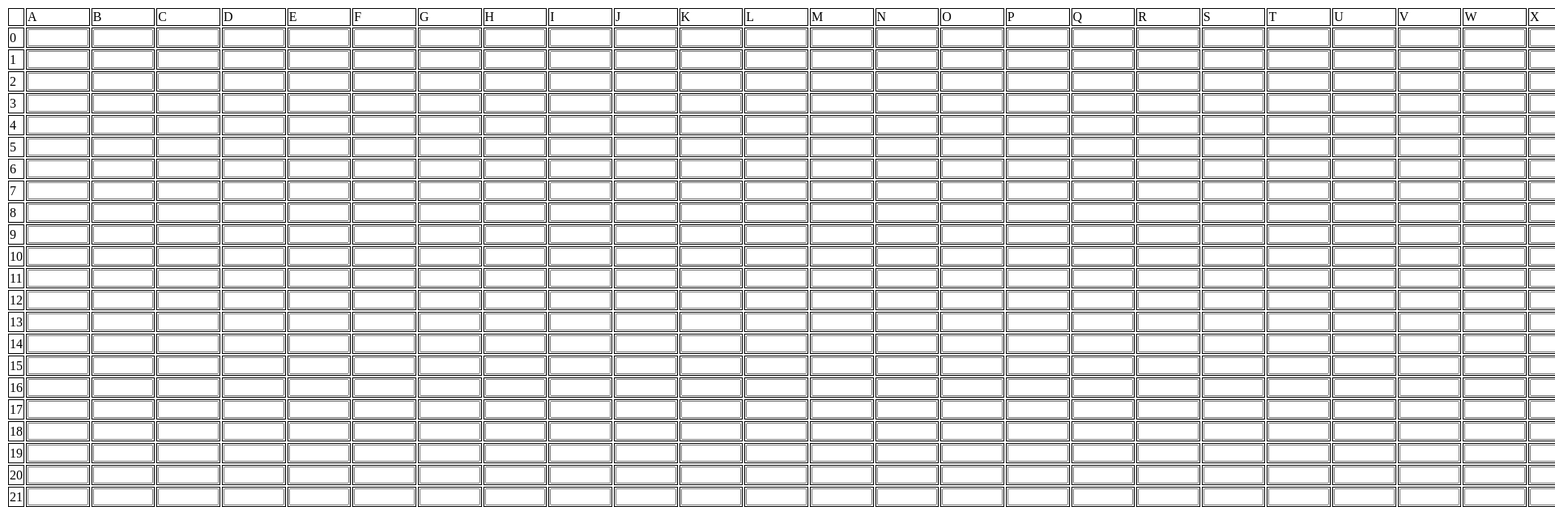
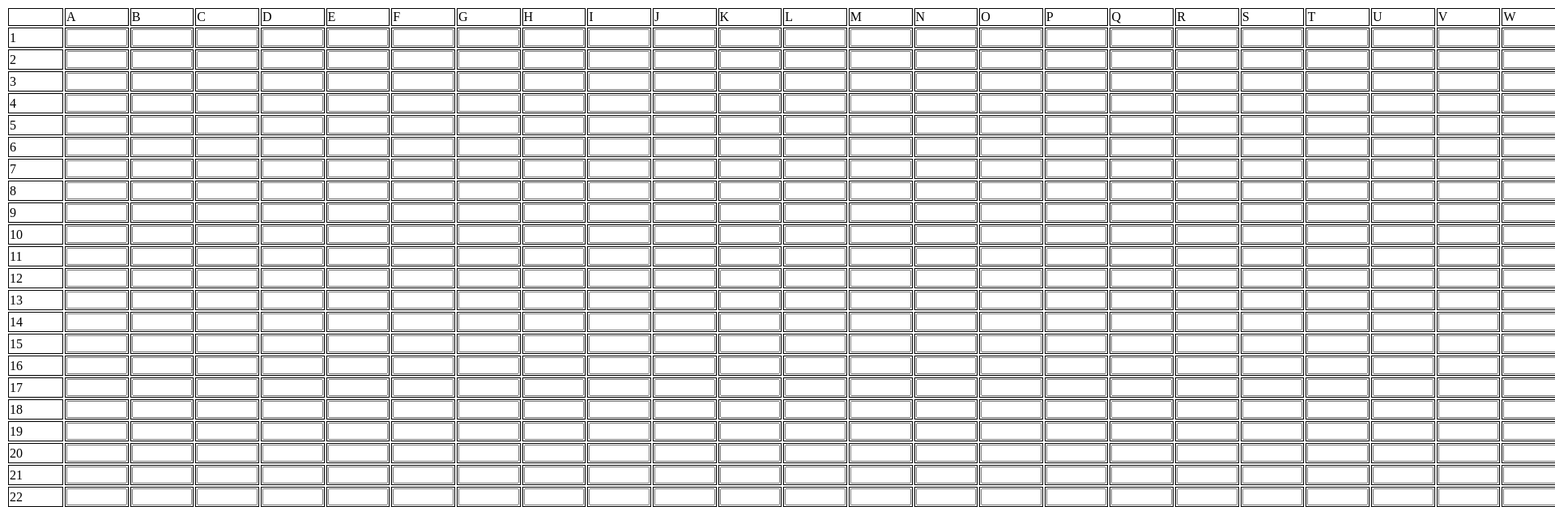
Before and after one commit to cam-shotter/js-spreadsheet, a plain HTML site: page index.html in a window 1280 px wide. Shown: the top 626 px of the page at 81% size, 1920 px wide, since content can reach past the window. Drawn offline with Linux system fonts and the light colour scheme.

Commit message:
removed console.logs

```diff
--- a/index.html
+++ b/index.html
@@ -14,6 +14,7 @@
 
 <body onload="drawGraph()">
     <table id="spreadsheetCanvas"></table>
+    <button onclick="drawGrid()">
     <script src="./scripts.js"></script>
 </body>
 
--- a/scripts.js
+++ b/scripts.js
@@ -7,8 +7,6 @@ let rowHeaders = []
 function drawGraph() {
     fillHeaders(colLength, rowLength)
     constructGrid()
-    console.log("row: ", rowHeaders);
-    console.log("col: ", columnHeaders);
 }
 
 function fillHeaders(columnLength, rowLength) {
@@ -46,7 +44,7 @@ function constructGrid() {
                 cell.innerHTML = columnHeaders[x-1]
             }
             if (x < 1 && y > 0) {
-                cell.innerHTML = rowHeaders[y-1]
+                cell.innerHTML = rowHeaders[y]
             }
             if (y > 0 && x > 0) {
                 cell.innerHTML = `<input class="input-cell" type="text" id="${columnHeaders[x - 1]}${rowHeaders[y-1]} placeholder=""/>`
```
